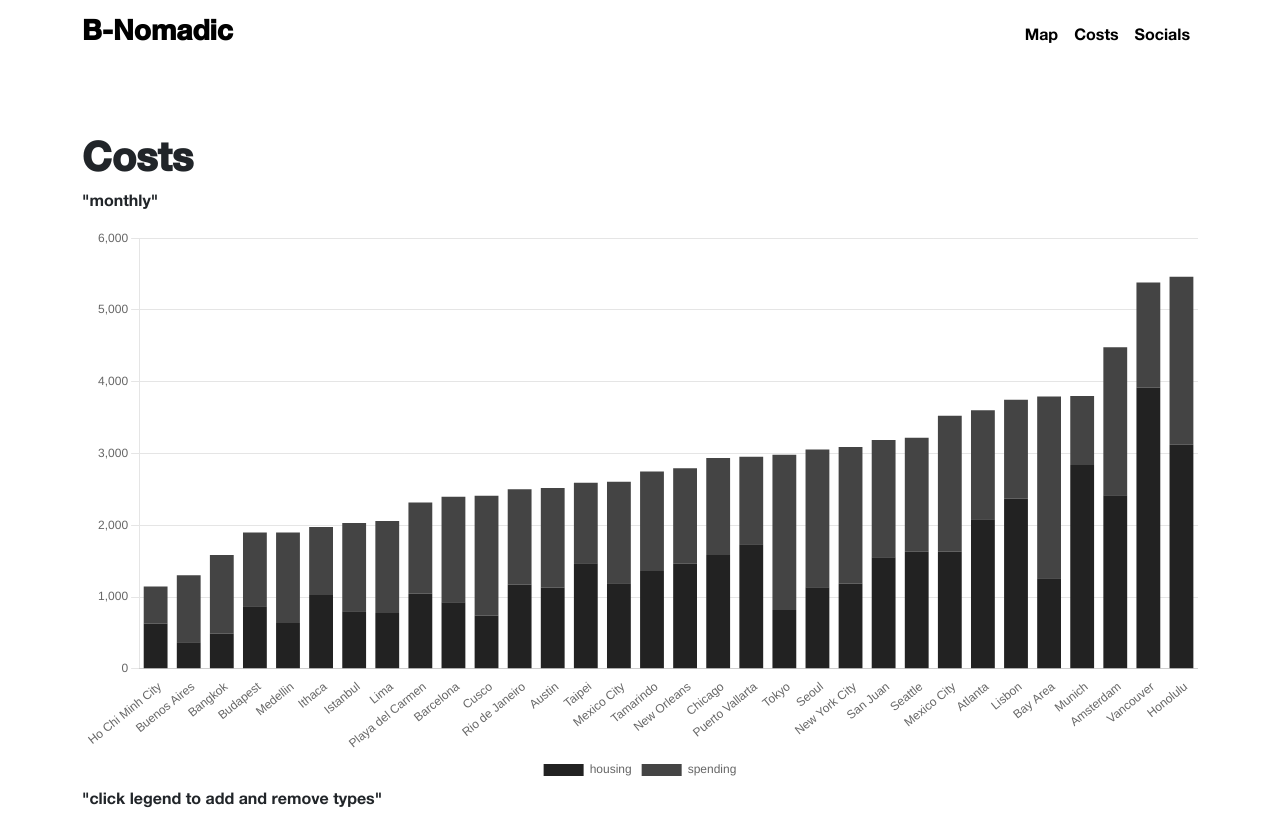
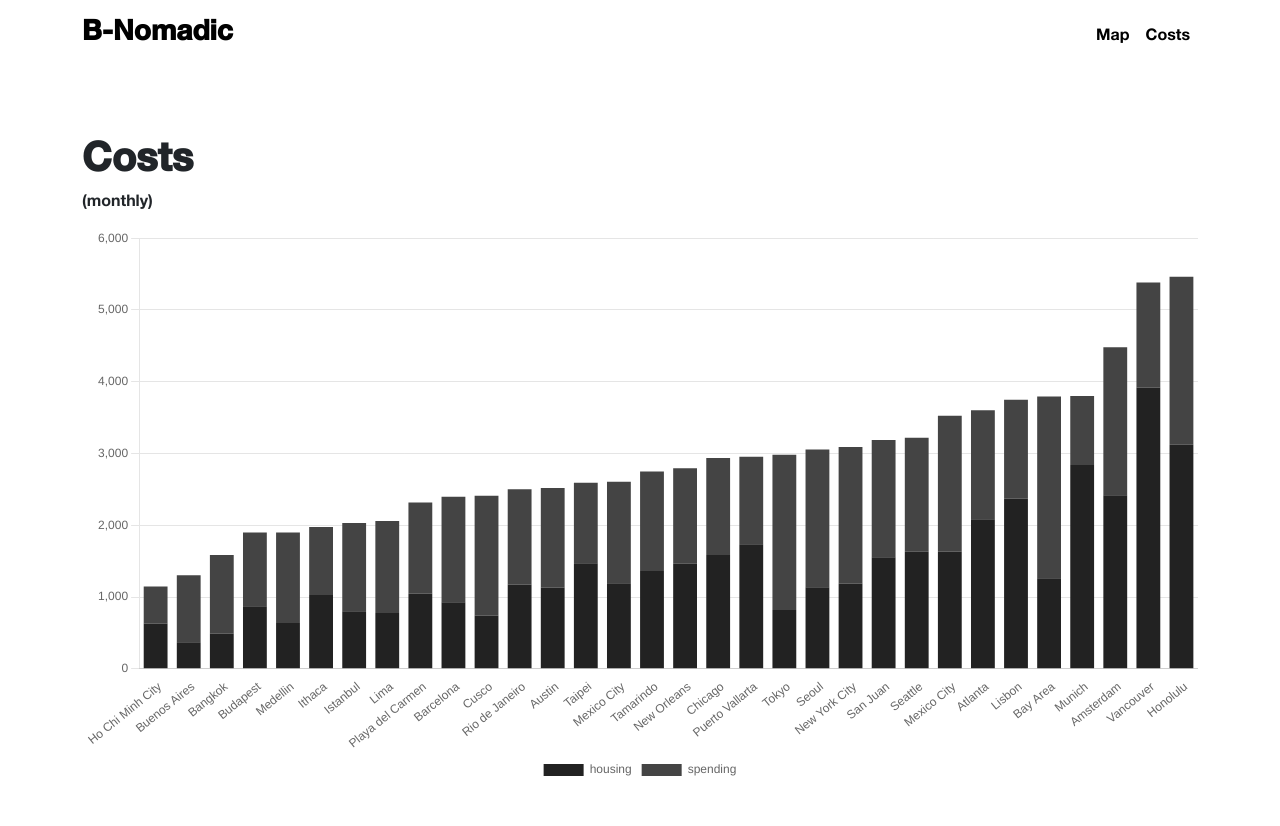
Before and after one commit to acuteengle/digital-nomad, a React (Create React App) app: page /costs in a window 1280 px wide. After the commit the page ends 800 px from the top, so only its background shows below. Built offline with nearby package versions, Linux system fonts and the light colour scheme.

Commit message:
remove socials

```diff
--- a/src/components/NavigationBar.js
+++ b/src/components/NavigationBar.js
@@ -18,9 +18,6 @@ export const NavigationBar = () => (
           <Nav.Link href="/costs">
             Costs
           </Nav.Link>
-          <Nav.Link href="/socials">
-            Socials
-          </Nav.Link>
         </Nav>
       </Navbar.Collapse>
     </Container>
--- a/src/routes.js
+++ b/src/routes.js
@@ -2,7 +2,6 @@ import { Map } from 'views/Map';
 import { Costs } from 'views/Costs';
 import { Locations } from 'views/Locations';
 import { City } from 'views/City';
-import { Socials } from 'views/Socials';
 import { NotFound } from 'views/NotFound';
 
 export const ROUTES = [
@@ -28,11 +27,6 @@ export const ROUTES = [
     View: (props) => <City {...props} />,
     slug: ':cityId',
   },
-  { // external links to my photography instagram and youtube and serena's blog
-    label: 'Socials',
-    path: '/socials',
-    View: (props) => <Socials {...props} />
-  },
   {
     label: 'Not Found',
     path: ':anyPage*/',
--- a/src/views/Costs/Costs.js
+++ b/src/views/Costs/Costs.js
@@ -79,9 +79,8 @@ export const Costs = () => {
   return (
     <Container className="pageContainer">
       <h1>Costs</h1>
-      <p>"monthly"</p>
+      <p>(monthly)</p>
       <Bar options={options} data={data} />
-      <p>"click legend to add and remove types"</p>
     </Container>
   )
 };
```
